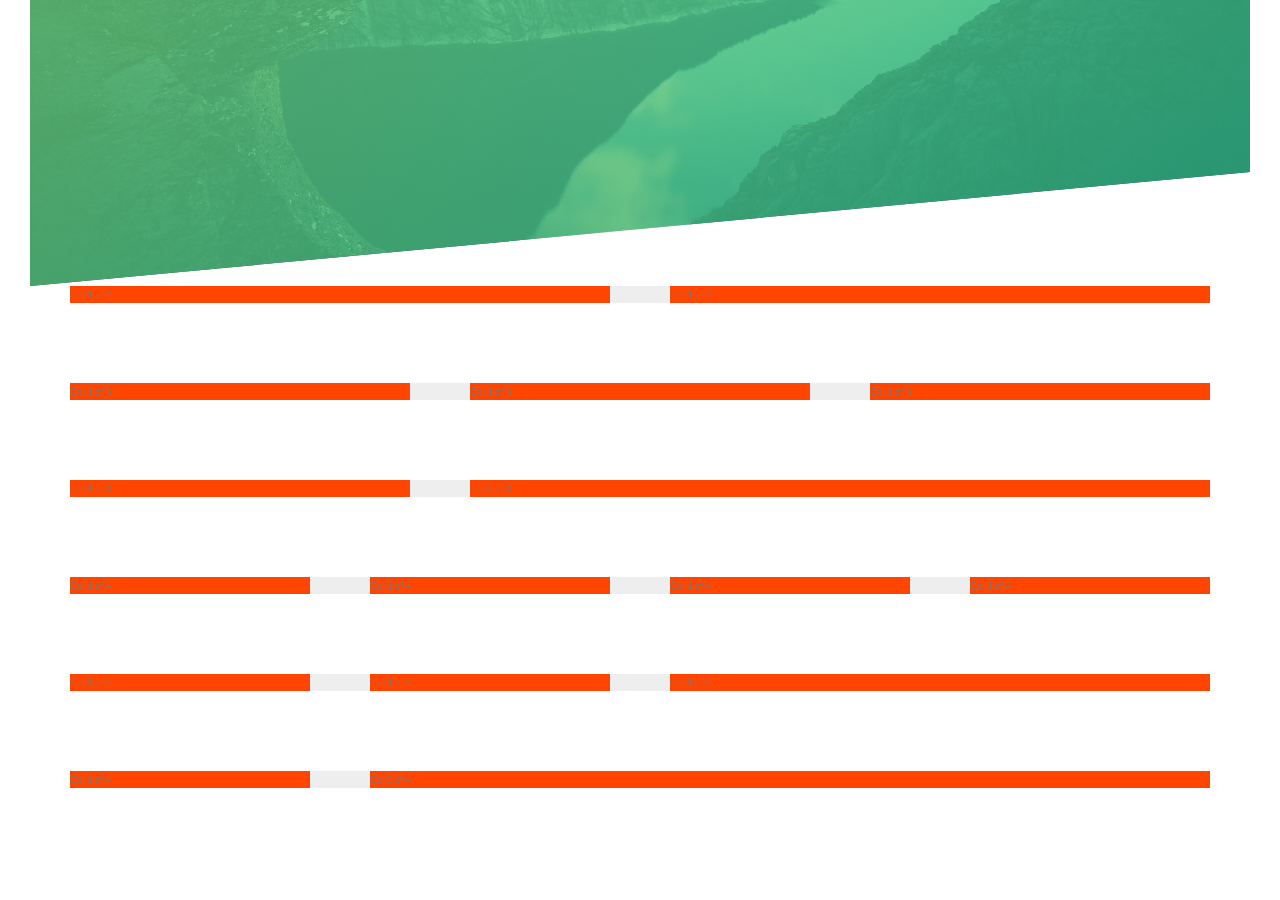
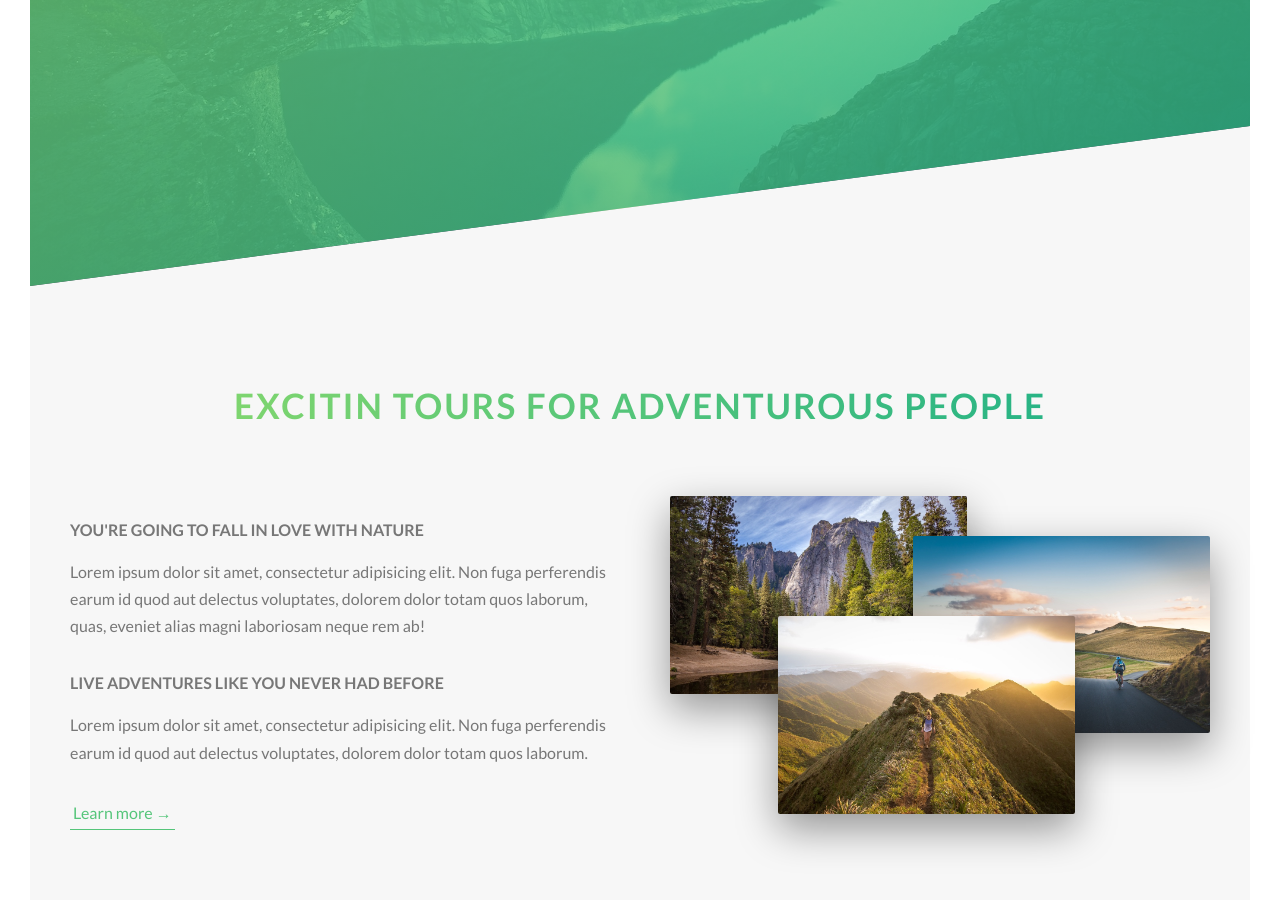
Before and after one commit to fajfara/naturetours, a website: page index.html in a window 1280 px wide. Shown: the part 504-1404 px from the top of the page. Before the commit the page ends 1322 px from the top, so only its background shows below. Drawn offline with Linux system fonts and the light colour scheme.

Commit message:
Almost done on the project

```diff
--- a/index.html
+++ b/index.html
@@ -27,6 +27,49 @@
 
         </header>
 
+
+        <main>
+            <section class="section-about">
+                <div class="u-center-text u-margin-bottom-big">
+                    <h2 class="heading-secondary">
+                        Excitin tours for adventurous people
+                    </h2>
+                </div>
+
+                <div class="row">
+
+                    <div class="col-1-of-2">
+                        <h3 class="heading-third u-margin-bottom-small">
+                            You're going to fall in love with nature
+                        </h3>
+                        <p class="paragraph">
+                            Lorem ipsum dolor sit amet, consectetur adipisicing elit. Non fuga perferendis earum id quod aut
+                            delectus voluptates, dolorem dolor totam quos laborum, quas, eveniet alias magni laboriosam neque rem ab!
+                        </p>
+
+                        <h3 class="heading-third u-margin-bottom-small">
+                            Live adventures like you never had before
+                        </h3>
+                        <p class="paragraph">
+                            Lorem ipsum dolor sit amet, consectetur adipisicing elit. Non fuga perferendis earum id quod aut
+                            delectus voluptates, dolorem dolor totam quos laborum.
+                        </p>
+
+                        <a href="#" class="btn-text">Learn more &rarr;</a>
+                    </div>
+
+                    <div class="col-1-of-2">
+                        <div class="composition">
+                            <img src="img/nat-1-large.jpg" alt="Photo 1" class="composition__photo composition__photo--p1">
+                            <img src="img/nat-2-large.jpg" alt="Photo 2" class="composition__photo composition__photo--p2">
+                            <img src="img/nat-3-large.jpg" alt="Photo 3" class="composition__photo composition__photo--p3">
+                        </div>
+                    </div>
+
+                </div>
+            </section>
+        </main>
+        <!--
         <section class="grid-test">
             <div class="row">
 
@@ -118,7 +161,7 @@
             </div>
 
         </section>
-
+        -->
 
 
 
--- a/sass/abstract/_variables.scss
+++ b/sass/abstract/_variables.scss
@@ -1,6 +1,8 @@
 $color-primary: #55c57a;
 $color-primary-light: #7ed56f;
 $color-primary-dark: #28b485;
+
+$color-grey-light-1: #f7f7f7;
 
 $color-grey-dark: #777;
 $color-white: #fff;
@@ -10,3 +12,6 @@ $color-black: #000;
 $grid-width: 114rem;
 $gutter-vertical: 8rem;
 $gutter-horizontal: 6rem;
+
+// Font sizes
+$default-font-size: 1.6rem;
--- a/sass/base/_typography.scss
+++ b/sass/base/_typography.scss
@@ -28,3 +28,34 @@ body {
     color: $color-grey-dark;
     padding: 30px;
 }
+
+.heading-secondary {
+    font-size: 3.5rem;
+    text-transform: uppercase;
+    font-weight: 700;
+    display: inline-block;
+    background-image: linear-gradient(to right, $color-primary-light, $color-primary-dark);
+    -webkit-background-clip: text;
+    color: transparent;
+    letter-spacing: 2px;
+    transition: all .2s;
+
+    &:hover {
+        transform: skew(2deg, -7deg) scale(1.1);
+        text-shadow: .5rem 1rem 2rem rgba($color-black, .2);
+        cursor: pointer;
+    }
+}
+
+.heading-third {
+    font-size: $default-font-size;
+    font-weight: 700;
+    text-transform: uppercase;
+}
+
+.paragraph {
+    font-size: $default-font-size;
+    &:not(:last-child){
+        margin-bottom: 3rem;
+    }
+}
--- a/sass/base/_utilities.scss
+++ b/sass/base/_utilities.scss
@@ -0,0 +1,15 @@
+.u-center-text {
+    text-align: center;
+}
+
+.u-margin-bottom-big{
+    margin-bottom: 8rem;
+}
+
+.u-margin-bottom-medium {
+    margin-bottom: 4rem;
+}
+
+.u-margin-bottom-small {
+    margin-bottom: 1.5rem;
+}
--- a/sass/components/_button.scss
+++ b/sass/components/_button.scss
@@ -49,3 +49,27 @@
         transition: all 0.4s;
     }
 }
+
+.btn-text {
+    &:link,
+    &:visited {
+        color: $color-primary;
+        display: inline-block;
+        text-decoration: none;
+        font-size: $default-font-size;
+        border-bottom: 1px solid $color-primary;
+        padding: 3px;
+        transition: all .2s;
+    }
+    &:hover {
+        background-color:$color-primary;
+        color: $color-white;
+        box-shadow: 0 1rem 2rem rgba($color-black, .15);
+        transform: translateY(-2px);
+    }
+
+    &:active {
+        box-shadow: 0 .5rem 1rem rgba($color-black, .15);
+        transform: translateY(0);
+    }
+}
--- /dev/null
+++ b/sass/components/_composition.scss
@@ -0,0 +1,41 @@
+.composition {
+    position: relative;
+
+    &__photo{
+        width: 55%;
+        box-shadow: 0 1.5rem 4rem rgba($color-black, .4);
+        border-radius: 2px;
+        position: absolute;
+        z-index: 10;
+        transition: all .2s;
+        outline-offset: 2rem;
+
+        &--p1 {
+            left: 0;
+            top: -2rem;
+        }
+
+        &--p2 {
+            right: 0;
+            top: 2rem;
+        }
+
+        &--p3 {
+            left: 20%;
+            top: 10rem;
+        }
+
+        &:hover {
+            outline: 1.5rem solid $color-primary;
+            transform: scale(1.05) translateY(-.5rem);
+            box-shadow: 0 2.5rem 4rem rgba($color-black, .5);
+            z-index: 20;
+        }
+    }
+
+    &:hover &__photo:not(:hover) {
+        transform: scale(.95);
+    }
+
+
+}
--- a/sass/layout/_grid.scss
+++ b/sass/layout/_grid.scss
@@ -1,6 +1,5 @@
 .row {
     max-width: $grid-width;
-    background-color: #eee;
     margin: 0 auto;
 
     &:not(:last-child) {
@@ -10,7 +9,6 @@
     @include clearfix;
 
     [class^="col-"] {
-        background-color: orangered;
         float: left;
 
         &:not(:last-child){
--- a/sass/layout/_header.scss
+++ b/sass/layout/_header.scss
@@ -7,7 +7,7 @@
         url('../img/hero.jpg');
     background-size: cover;
     background-position: top;
-    clip-path: polygon(0 0, 100% 0, 100% 85%, 0 100%);
+    clip-path: polygon(0 0, 100% 0, 100% 75vh, 0 100%);
     position: relative;
 
     &__logo-box {
--- a/sass/main.scss
+++ b/sass/main.scss
@@ -9,6 +9,7 @@
 @import "base/utilities";
 
 @import "components/button";
+@import "components/composition";
 
 @import "layout/header";
 @import "layout/grid";
--- a/sass/pages/_home.scss
+++ b/sass/pages/_home.scss
@@ -0,0 +1,5 @@
+.section-about {
+    background-color: $color-grey-light-1;
+    padding: 25rem 0;
+    margin-top: -20vh;
+}
```
Also changed, not shown: css/style.css.
